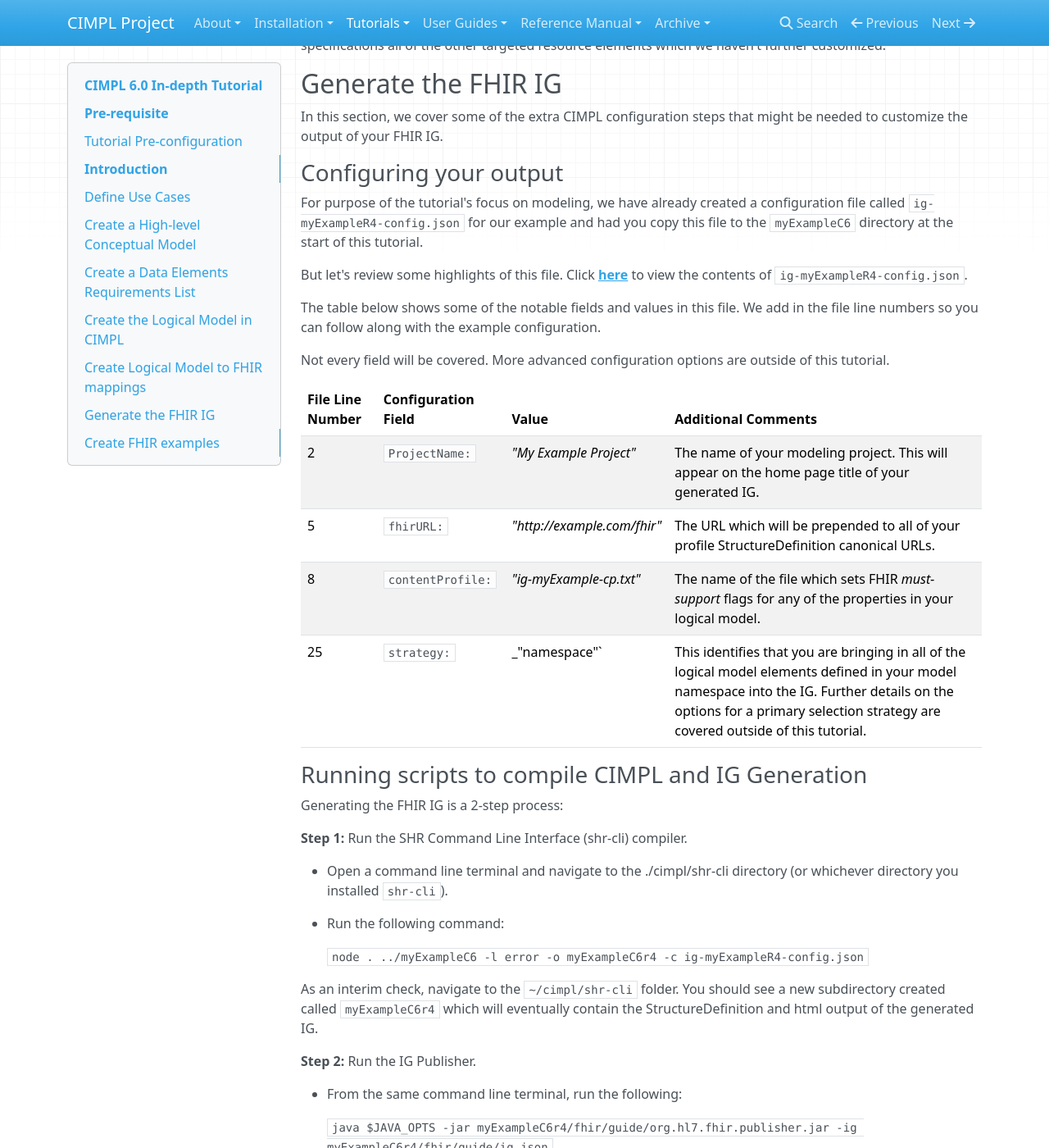
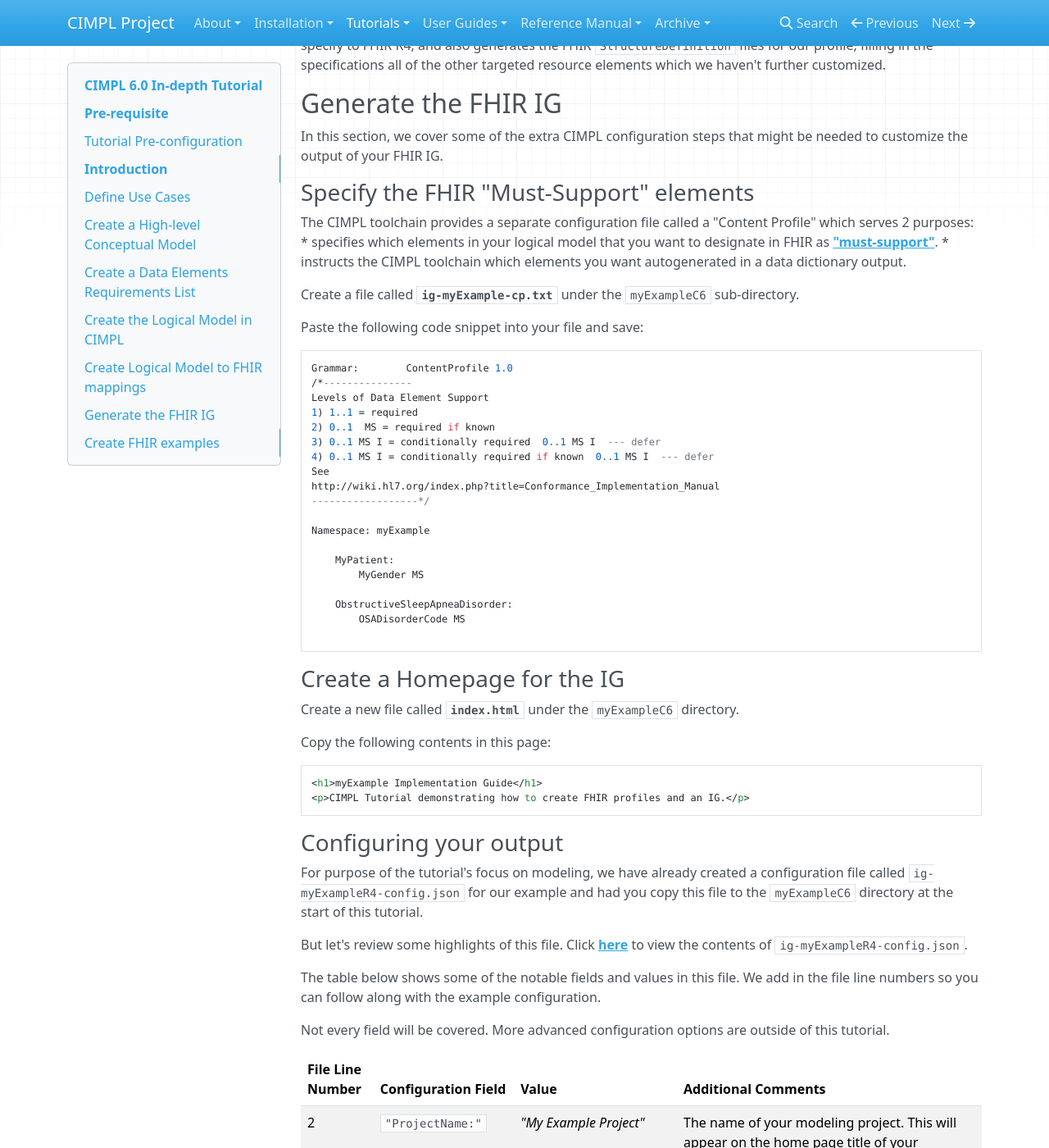
Before and after one commit to standardhealth/cimpl-doc, an MkDocs documentation site: the page built from docs/cimpl6Tutorial_detail.md, in a window 1280 px wide and 1400 px high, scrolled down 6630 px. Shown: the whole window at 82% size. Built offline with MkDocs 1.6.1, drawn with Linux system fonts in a browser that asks for light colours; nearby versions of some CDN libraries; some of the changed text lies outside the part shown.

Commit message:
Updated content profile and config documentation

````diff
--- a/docs/cimpl6Tutorial_detail.md
+++ b/docs/cimpl6Tutorial_detail.md
@@ -271,6 +270,49 @@
 
 In this section, we cover some of the extra CIMPL configuration steps that might be needed to customize the output of your FHIR IG.
 
+### Specify the FHIR "Must-Support" elements
+
+The CIMPL toolchain provides a separate configuration file called a "Content Profile" which serves 2 purposes:
+* specifies which elements in your logical model that you want to designate in FHIR as **["must-support"](https://www.hl7.org/fhir/conformance-rules.html#mustSupport)**.
+* instructs the CIMPL toolchain which elements you want autogenerated in a data dictionary output.
+
+Create a file called **`ig-myExample-cp.txt`** under the `myExampleC6` sub-directory.
+
+Paste the following code snippet into your file and save:
+
+```
+Grammar:        ContentProfile 1.0
+/*---------------
+Levels of Data Element Support
+1) 1..1 = required
+2) 0..1  MS = required if known
+3) 0..1 MS I = conditionally required  0..1 MS I  --- defer
+4) 0..1 MS I = conditionally required if known  0..1 MS I  --- defer
+See
+http://wiki.hl7.org/index.php?title=Conformance_Implementation_Manual
+------------------*/
+
+Namespace: myExample
+
+    MyPatient:
+        MyGender MS
+
+    ObstructiveSleepApneaDisorder:
+        OSADisorderCode MS
+
+```
+
+### Create a Homepage for the IG
+
+Create a new file called **`index.html`** under the `myExampleC6` directory.
+
+Copy the following contents in this page:
+
+```
+<h1>myExample Implementation Guide</h1>
+<p>CIMPL Tutorial demonstrating how to create FHIR profiles and an IG.</p>
+```
+
 ### Configuring your output
 
 For purpose of the tutorial's focus on modeling, we have already created a configuration file called `ig-myExampleR4-config.json` for our example and had you copy this file to the `myExampleC6` directory at the start of this tutorial.
@@ -283,10 +325,12 @@
 
 | File Line Number | Configuration Field | Value | Additional Comments |
 |-------|-------|-------|-------|
-| 2 | `ProjectName:` | _"My Example Project"_ | The name of your modeling project. This will appear on the home page title of your generated IG. |
-| 5 | `fhirURL:` | _"http://example.com/fhir"_ | The URL which will be prepended to all of your profile StructureDefinition canonical URLs. |
-| 8 | `contentProfile:` | _"ig-myExample-cp.txt"_ | The name of the file which sets FHIR _must-support_ flags for any of the properties in your logical model. |
-| 25 | `strategy:` | _"namespace"` | This identifies that you are bringing in all of the logical model elements defined in your model namespace into the IG. Further details on the options for a primary selection strategy are covered outside of this tutorial. |
+| 2 | `"ProjectName:"` | _"My Example Project"_ | The name of your modeling project. This will appear on the home page title of your generated IG. |
+| 5 | `"fhirURL:"` | _"http://example.com/fhir"_ | The URL which will be prepended to all of your profile StructureDefinition canonical URLs. |
+| 8 | `"contentProfile:"` | _"ig-myExample-cp.txt"_ | The name of the file which sets FHIR _must-support_ flags for any of the properties in your logical model. |
+| 12 | `"strategy:"` | _"namespace"_ | This is the primary selection strategy. Set in this example to _"namespace"_, this identifies the CIMPL filter strategy that you are bringing in all of the logical model elements defined in your model namespace into the IG. Further details on the options for a primary selection strategy are covered outside of this tutorial. |
+| 21 | `"indexContent":` | _"index.html"_| The location of the generated IG homepage. |
+| 25 | `"strategy":` | _"namespace"_ | This sets the primary selection strategy for the CIMPL model data elements. Typically, this strategy setting matches the filter strategy noted in line 12 of this file. |
 
 ### Running scripts to compile CIMPL and IG Generation
 
@@ -300,7 +344,13 @@
 
     `node . ../myExampleC6 -l error -o myExampleC6r4 -c ig-myExampleR4-config.json`
 
-As an interim check, navigate to the `~/cimpl/shr-cli` folder.  You should see a new subdirectory created called `myExampleC6r4` which will eventually contain the StructureDefinition and html output of the generated IG.
+Where:
+* the first parameter after the node command, `../myExampleC6` is the path where your CIMPL modeling and configuration files are located.
+* the `-l` parameter and _`error`_ value specifies logging to only show errors.
+* the `-o` parameter and _`myExampleC6r4`_ value specify the name of the directory in which you want to generate the IG output.
+* the `-c` parameter and _`ig-myExampleR4-config.json`_ value specify the name of the CIMPL configuration file to reference for the output.
+
+After you run this first command, as an interim check, navigate to the `~/cimpl/shr-cli` folder.  You should see a new subdirectory created called `myExampleC6r4` which will eventually contain the StructureDefinition and html output of the generated IG. This is the value that was specified in the `-o` parameter in the above command.
 
 **Step 2:**  Run the IG Publisher.
 
--- a/docs/cimplTutorial/ig-myExampleR4-config.json
+++ b/docs/cimplTutorial/ig-myExampleR4-config.json
@@ -18,7 +18,7 @@
         "version": "0.1.1",
 		"includeLogicalModels": false,
 		"includeModelDoc": false,
-        "indexContent": "exampleIndexContent.html",
+        "indexContent": "index.html",
         "examples": "examples_myFhirExamplesFolder",
 		"primarySelectionStrategy":
 		{
````
Also changed, not shown: other parts of docs/cimpl6Tutorial_detail.md (+0 -1 lines), docs/cimplTutorial/ig-myExample-cp.txt (deleted, +0 -18 lines).
